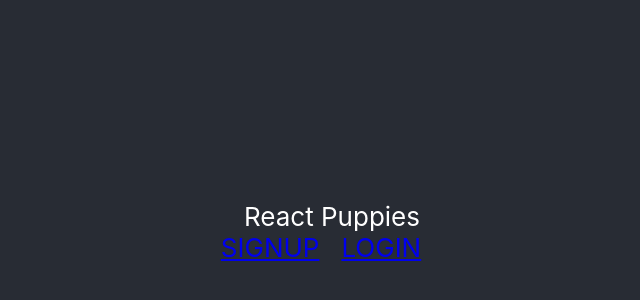
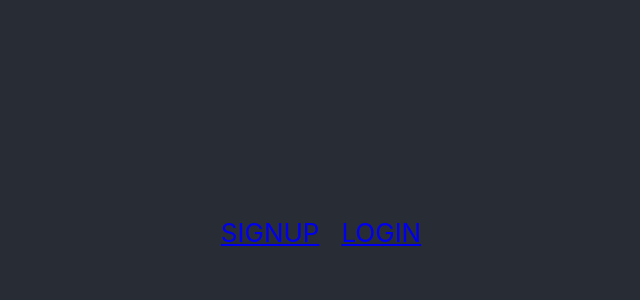
Before and after one commit to JackieZoloo/bar-meet-up, a React (Create React App) app: page / in a window 1280 px wide. Shown: the part 168-468 px from the top of the page, without its empty margins (308-948 px from the left). Built offline with nearby package versions, Linux system fonts and the light colour scheme.

Commit message:
authintication setup

```diff
--- a/controllers/user.js
+++ b/controllers/user.js
@@ -8,6 +8,7 @@ module.exports = {
 }
 
 async function signup(req, res) {
+    console.log(req.body, "this is reg sdot body");
     const user = new User(req.body);
     try {
         await user.save();
--- a/src/index.js
+++ b/src/index.js
@@ -8,7 +8,7 @@ import { BrowserRouter as Router, Route } from 'react-router-dom';
 ReactDOM.render(
   <Router>
     <React.StrictMode>
-      <App />
+      <Route render={({ history }) => <App history={history} />} />
     </React.StrictMode>
   </Router>,
   document.getElementById('root')
--- a/src/pages/App/App.js
+++ b/src/pages/App/App.js
@@ -6,11 +6,13 @@ import LoginPage from '../LoginPage/LoginPage';
 
 
 import userService from '../../utils/userService';
+import tokenService from '../../utils/tokenService';
 
 
 class App extends Component {
   state = {
     user: userService.getUser(),
+    meetup: []
   }
 
   handleLogout = () => {
@@ -23,17 +25,23 @@ class App extends Component {
   handleSignupOrLogin = () => {
     this.setState({
       user: userService.getUser()
-    }, () => this.getAllPuppies());
+    }, () => this.props.history.push('/'));
   }
+  // handleLogout = () => {
+  //   userService.logout();
+  //   this.setState({ user: null });
+  // }
 
+  // handleSignupOrLogin = () => {
+  //   this.setState({user: userService.getUser()});
+  // }
 
 
 
   render() {
     return (
-      <div className="App">
+      <div>
       <header className="App-header">
-        React Puppies
         <nav>
           {userService.getUser() ?
             <>
--- /dev/null
+++ b/src/pages/MeetupPage/MeetupPage.jsx
@@ -0,0 +1,3 @@
+import React from 'react';
+
+function MeetupPage
```
Also changed, not shown: models/meetup.js (+10 -0 lines).
